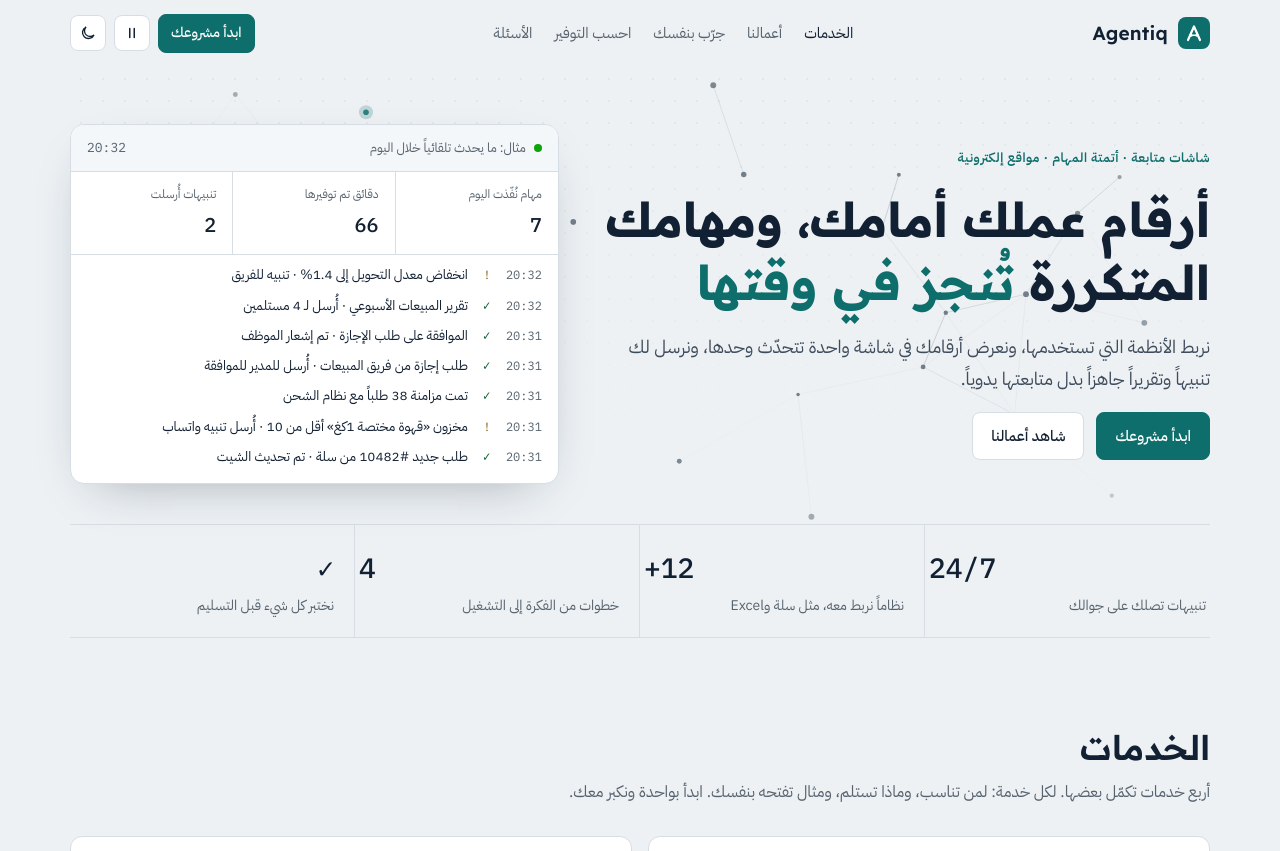
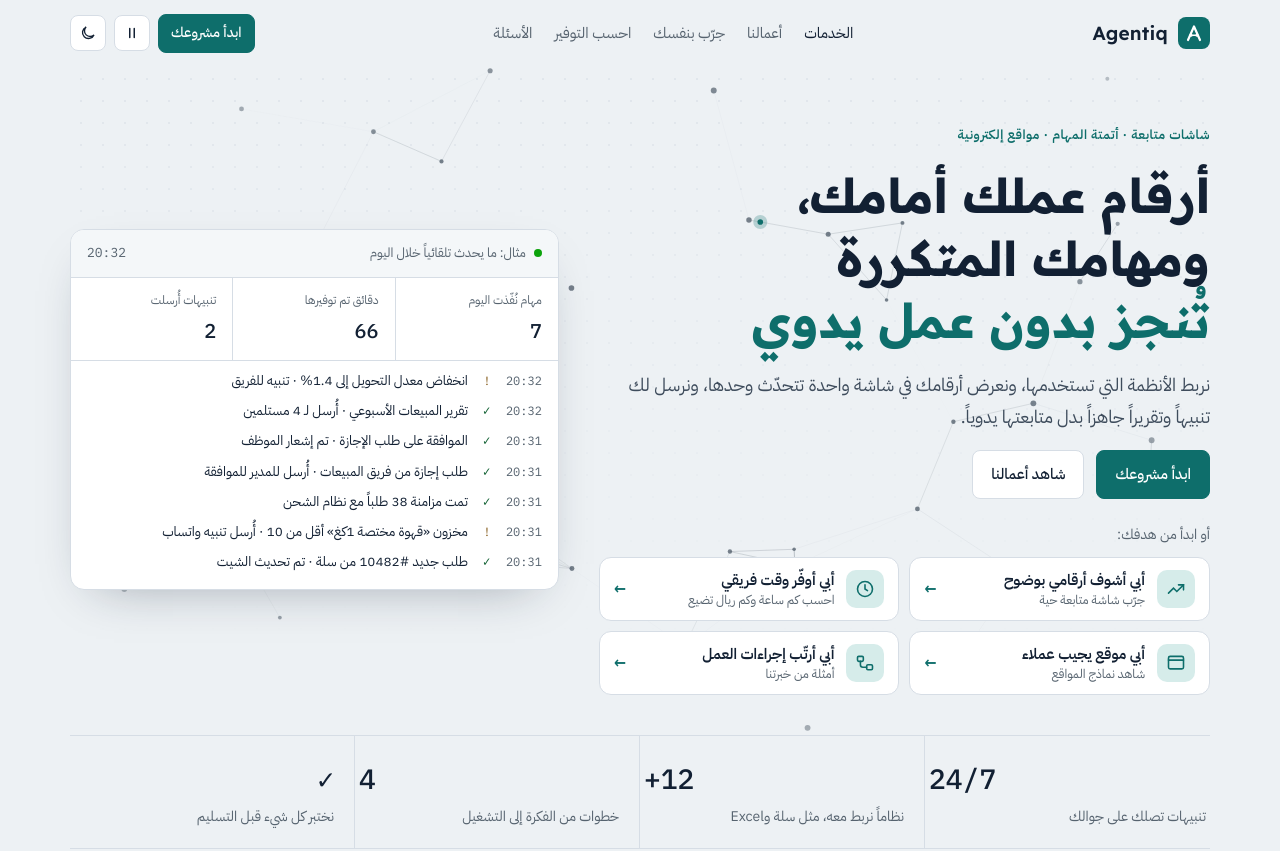
Before and after one commit to Sarahalolayan/Sarahalolayan.github.io, a plain HTML site: page index.html in a window 1280 px wide. Shown: the top 851 px of the page. Drawn offline with Linux system fonts and the light colour scheme; animation ran at ten frames a second.

Commit message:
سهولة الاستخدام والجرافيك: أزرار ابدأ من هدفك، حركة أهدأ، شريط الأنظمة ثابت، زر العودة لأعلى
Co-Authored-By: Claude Opus 5.5 <noreply@anthropic.com>

```diff
--- a/index.html
+++ b/index.html
@@ -491,6 +491,33 @@ main:focus{outline:none}
 .promo p{color:var(--ink-2);font-size:15px;margin-top:4px}
 .promo .go{font-weight:600;color:var(--accent);white-space:nowrap}
 @media (max-width:600px){.promo{grid-template-columns:auto minmax(0,1fr)}.promo .go{grid-column:1/-1}}
+
+/* ---------- calmer motion: one moment in the hero, the rest moves only when asked ---------- */
+.opslog::after{display:none}
+.hero h1 .caret{display:none}
+.illo .bar,.illo .ln,.illo .pulse,.illo .wire.live{animation-play-state:paused}
+.service:hover .illo *,.service:focus-within .illo *{animation-play-state:running}
+.marquee{-webkit-mask-image:none;mask-image:none;overflow:visible;direction:rtl}
+.marquee-track{animation:none;width:auto;flex-wrap:wrap;direction:rtl}
+.marquee-track span:nth-child(n+13){display:none}
+
+/* ---------- goal picker under the hero buttons ---------- */
+.goals{display:grid;gap:10px;margin-top:6px}
+.goals>span{font-size:14px;color:var(--muted)}
+.goal-grid{display:grid;grid-template-columns:repeat(2,minmax(0,1fr));gap:10px}
+.goal{display:grid;grid-template-columns:auto minmax(0,1fr) auto;gap:12px;align-items:center;padding:12px 14px;border-radius:12px;
+  background:var(--surface);border:1px solid var(--line);color:var(--ink);text-decoration:none;transition:border-color .2s,transform .2s}
+.goal:hover{border-color:var(--accent);transform:translateY(-1px)}
+.goal .gi{width:38px;height:38px;border-radius:10px;display:grid;place-items:center;background:var(--accent-soft);color:var(--accent)}
+.goal b{font-weight:600;font-size:15px;display:block;line-height:1.35}
+.goal small{display:block;color:var(--muted);font-size:12.5px;line-height:1.4}
+.goal .go{color:var(--accent);font-weight:700}
+@media (max-width:560px){.goal-grid{grid-template-columns:minmax(0,1fr)}}
+
+/* ---------- back to top ---------- */
+.to-top{position:fixed;inset-inline-end:16px;bottom:calc(20px + env(safe-area-inset-bottom,0px));z-index:15;width:42px;height:42px;border-radius:50%;
+  border:1px solid var(--line);background:var(--surface);color:var(--ink);display:grid;place-items:center;cursor:pointer;box-shadow:0 8px 24px -12px rgba(0,0,0,.4);opacity:0;pointer-events:none;transition:opacity .25s}
+.to-top.show{opacity:1;pointer-events:auto}
 @media (max-width:980px){
   .hero,.contact,.roi,.auto-grid,.mid,.summary{grid-template-columns:minmax(0,1fr)}
   .services,.work,.skills{grid-template-columns:repeat(2,minmax(0,1fr))}
@@ -550,6 +577,15 @@ main:focus{outline:none}
       <div class="cta-row">
         <a class="btn primary" href="#contact">ابدأ مشروعك</a>
         <a class="btn" href="#work">شاهد أعمالنا</a>
+      </div>
+      <div class="goals">
+        <span>أو ابدأ من هدفك:</span>
+        <div class="goal-grid">
+          <a class="goal" href="#lab" data-tab="store"><span class="gi" aria-hidden="true"><svg width="20" height="20" viewBox="0 0 24 24" fill="none" stroke="currentColor" stroke-width="1.9" stroke-linecap="round"><path d="M3 17l6-6 4 4 8-8"/><path d="M15 7h6v6"/></svg></span><span><b>أبي أشوف أرقامي بوضوح</b><small>جرّب شاشة متابعة حية</small></span><span class="go" aria-hidden="true">←</span></a>
+          <a class="goal" href="hours/"><span class="gi" aria-hidden="true"><svg width="20" height="20" viewBox="0 0 24 24" fill="none" stroke="currentColor" stroke-width="1.9" stroke-linecap="round"><circle cx="12" cy="12" r="9"/><path d="M12 7v5l3 2"/></svg></span><span><b>أبي أوفّر وقت فريقي</b><small>احسب كم ساعة وكم ريال تضيع</small></span><span class="go" aria-hidden="true">←</span></a>
+          <a class="goal" href="#work" data-filter="web"><span class="gi" aria-hidden="true"><svg width="20" height="20" viewBox="0 0 24 24" fill="none" stroke="currentColor" stroke-width="1.9" stroke-linecap="round"><rect x="3" y="4" width="18" height="15" rx="2"/><path d="M3 8.5h18"/></svg></span><span><b>أبي موقع يجيب عملاء</b><small>شاهد نماذج المواقع</small></span><span class="go" aria-hidden="true">←</span></a>
+          <a class="goal" href="#work" data-filter="gov"><span class="gi" aria-hidden="true"><svg width="20" height="20" viewBox="0 0 24 24" fill="none" stroke="currentColor" stroke-width="1.9" stroke-linecap="round"><rect x="3" y="4" width="7" height="6" rx="1.5"/><rect x="14" y="14" width="7" height="6" rx="1.5"/><path d="M6.5 10v4a3 3 0 0 0 3 3H14"/></svg></span><span><b>أبي أرتّب إجراءات العمل</b><small>أمثلة من خبرتنا</small></span><span class="go" aria-hidden="true">←</span></a>
+        </div>
       </div>
     </div>
     <aside class="opslog" aria-label="مثال توضيحي لسجل عمليات مؤتمت">
@@ -904,6 +940,7 @@ main:focus{outline:none}
       <div class="ci"><div><span>لينكدإن</span><br><a href="https://sa.linkedin.com/in/sarah-alolayan-991368183" target="_blank" rel="noopener">sarah-alolayan ↗</a></div></div>
     </div>
   </section>
+<button class="to-top" id="to-top" type="button" aria-label="العودة لأعلى الصفحة"><svg width="18" height="18" viewBox="0 0 24 24" fill="none" stroke="currentColor" stroke-width="2" stroke-linecap="round" stroke-linejoin="round"><path d="M12 19V5M5 12l7-7 7 7"/></svg></button>
 <a class="fab" id="fab" href="https://wa.me/966557912466" target="_blank" rel="noopener" aria-label="تواصل معنا عبر واتساب"><svg width="20" height="20" viewBox="0 0 24 24" fill="none" stroke="currentColor" stroke-width="2" stroke-linecap="round" stroke-linejoin="round"><path d="M21 11.5a8.4 8.4 0 0 1-12.4 7.4L3 20.5l1.7-5.3A8.4 8.4 0 1 1 21 11.5z"/></svg><span>واتساب</span></a>
 </main>
 <footer class="wrap"><span>© <span class="num" id="year">2026</span> <span class="en" lang="en">Agentiq</span></span><span>الرياض، المملكة العربية السعودية</span></footer>
@@ -921,6 +958,11 @@ main:focus{outline:none}
   const reduce = matchMedia('(prefers-reduced-motion: reduce)').matches;
   let still = reduce; try{ const v=localStorage.getItem('still'); if(v!==null) still = v==='1'; }catch(e){}
   $('#year').textContent = new Date().getFullYear();
+  // back-to-top appears after the first screen
+  const tt=$('#to-top');
+  addEventListener('scroll',()=>tt.classList.toggle('show',scrollY>innerHeight*1.2),{passive:true});
+  tt.addEventListener('click',()=>{ scrollTo({top:0,behavior:still?'auto':'smooth'}); $('#top').focus({preventScroll:true}); });
+
 
   // ---------- theme ----------
   const root=document.documentElement;
@@ -1200,7 +1242,7 @@ main:focus{outline:none}
   // rotating phrase in the headline
   const PHRASES=['تُنجز تلقائياً','تُنجز بدون عمل يدوي','تُنجز في وقتها','تُنجز بدون أخطاء'];
   let pi=0; const rot=$('#rot');
-  setInterval(()=>{ if(still) return; rot.classList.add('out'); setTimeout(()=>{ pi=(pi+1)%PHRASES.length; rot.textContent=PHRASES[pi]; rot.classList.remove('out'); },350); },2800);
+  setInterval(()=>{ if(still) return; rot.classList.add('out'); setTimeout(()=>{ pi=(pi+1)%PHRASES.length; rot.textContent=PHRASES[pi]; rot.classList.remove('out'); },350); },4200);
 
   // hero data network: nodes drift, packets travel along nearby links
   (function net(){
```
